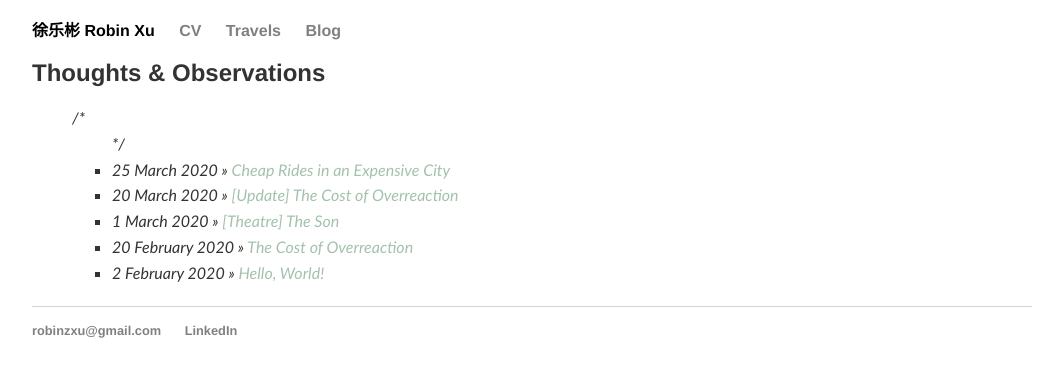
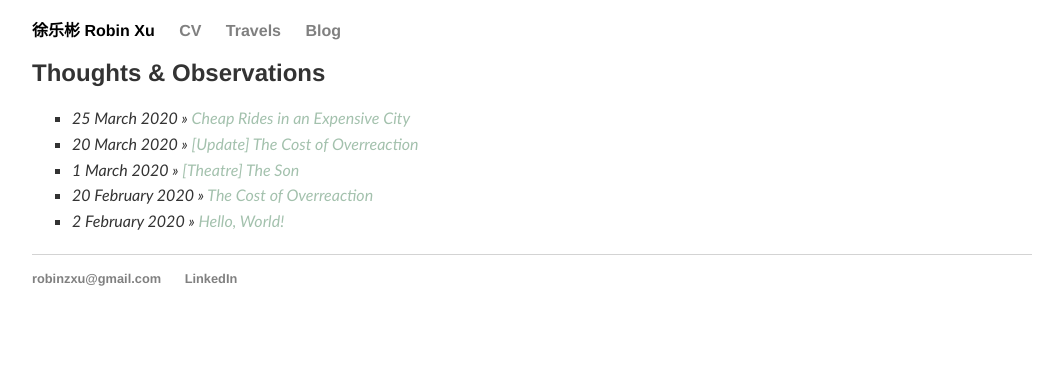
Before and after one commit to robinzxu/robinzxu.github.io, a Jekyll site: the page built from blog/index.html, in a window 1280 px wide. Shown: the top 377 px of the page, without its empty margins (108-1171 px from the left). Built offline with Jekyll 4.4.1, drawn with Linux system fonts in a browser that asks for light colours.

Commit message:
Update index.html

```diff
--- a/blog/index.html
+++ b/blog/index.html
@@ -5,7 +5,7 @@ title: Blog
 
 <h2>Thoughts &amp; Observations</h2>
 
-<ul class="posts"> /* <ol reversed class="posts"> */
+<ul class="posts"> <!-- <ol reversed class="posts"> -->
 	{% for post in site.posts %}
 		<li><span>{{ post.date | date: "%-d %B %Y" }}</span> » <a href="{{ post.url }}" title="{{ post.title }}">{{ post.title }}</a></li>
 	{% endfor %}
```
